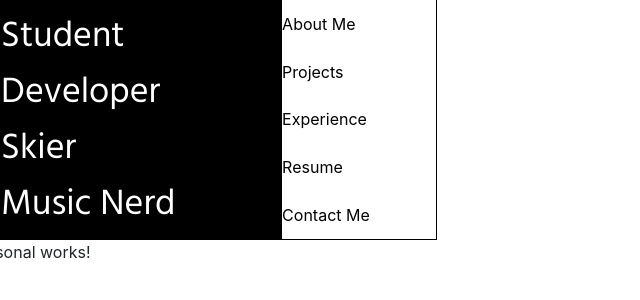
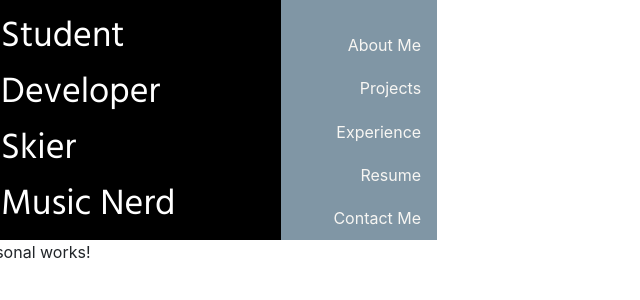
Before and after one commit to cjburri/personal-website, an Angular app: page / in a window 1280 px wide. Shown: the top 300 px of the page, without its empty margins (0-640 px from the left). Built offline with nearby package versions, Linux system fonts and the light colour scheme.

Commit message:
update the styling of the menu component

```diff
--- a/src/app/static-menu/sub-components/menu/menu.component.css
+++ b/src/app/static-menu/sub-components/menu/menu.component.css
@@ -23,13 +23,12 @@
     animation-delay: 250ms;
     animation-duration: 250ms;
     animation-fill-mode: forwards;
-    border: black solid 1px;
     border-top: none;
 }
 
 .links {
     height: 100%;
-    background-color: white;
+    background-color: #8096A5;
     display: flex;
     flex-wrap: wrap;
     align-content: stretch;
@@ -38,7 +37,8 @@
 li {
     list-style-type: none;
     width: 100%;
-    text-align: justify;
+    text-align: right;
+    padding-right: 10%;
     align-content: center;
     animation-delay: 500ms;
     animation-name: reveal-text;
@@ -49,11 +49,12 @@ li {
 
 a {
     text-decoration: none;
-    color: black;
+    color: #F7F6F3;
 }
 
 .links {
     padding-left: 0px;
     height: 100%;
     margin-bottom: 0px;
+    padding-top: 15%;
 }
--- a/src/app/static-menu/sub-components/menu/menu.component.html
+++ b/src/app/static-menu/sub-components/menu/menu.component.html
@@ -1,6 +1,6 @@
 <div class="menu">
     <ul class="links">
-        <li><a href="#aboutMe">About Me</a></li>
+        <li><a href="#aboutMe" id="first">About Me</a></li>
         <li><a href="#projects">Projects</a></li>
         <li><a href="#experience">Experience</a></li>
         <li><a href="#resume">Resume</a></li>
```
